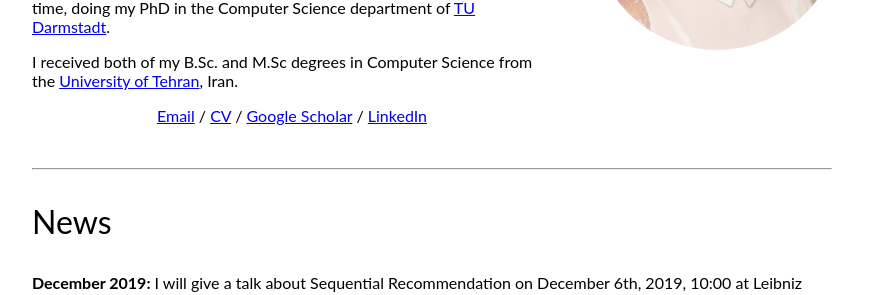
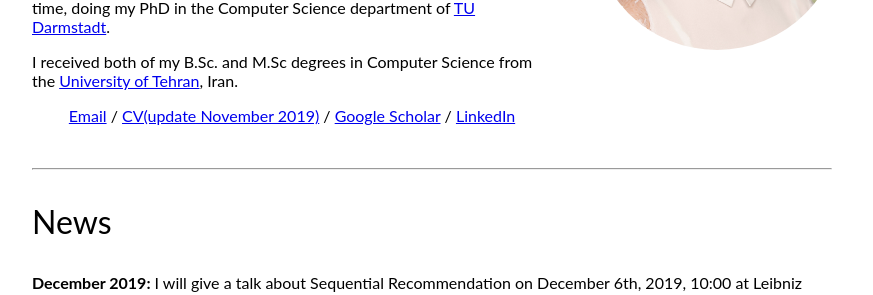
Before and after one commit to marytavakol/site, a Jekyll site: the page built from index.md, in a window 1280 px wide. Shown: the part 208-503 px from the top of the page, without its empty margins (208-1081 px from the left). Built offline with Jekyll 4.4.1, drawn with Linux system fonts in a browser that asks for light colours.

Commit message:
update cv

```diff
--- a/_layouts/default.html
+++ b/_layouts/default.html
@@ -26,7 +26,7 @@
             I received both of my B.Sc. and M.Sc degrees in Computer Science from the <a href="https://ut.ac.ir/en">University of Tehran</a>, Iran.
           </p>
           <p style="text-align: center;">
-            <a href='mailto:info@maryamtavakol.com'>Email</a>  /  <a href='./assets/others/CV.pdf' target='__blank'>CV</a>   /  <a href='https://scholar.google.de/citations?user=2ycXzoIAAAAJ&hl=en' target='__blank'>Google Scholar</a>  /  <a href='https://www.linkedin.com/in/maryam-tavakol-5869682b/'  target='__blank'>LinkedIn</a>
+            <a href='mailto:info@maryamtavakol.com'>Email</a>  /  <a href='./assets/others/CV.pdf' target='__blank'>CV(update November 2019)</a>   /  <a href='https://scholar.google.de/citations?user=2ycXzoIAAAAJ&hl=en' target='__blank'>Google Scholar</a>  /  <a href='https://www.linkedin.com/in/maryam-tavakol-5869682b/'  target='__blank'>LinkedIn</a>
           </p>
       </div>
       <div id="col-right">
```
